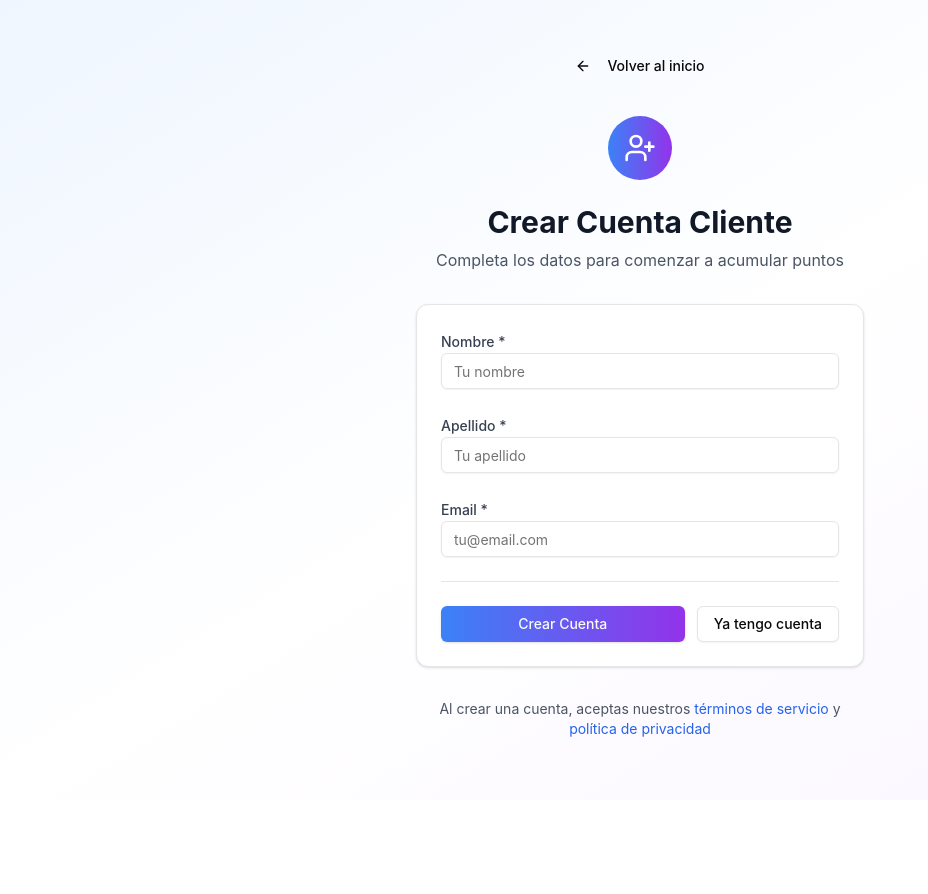
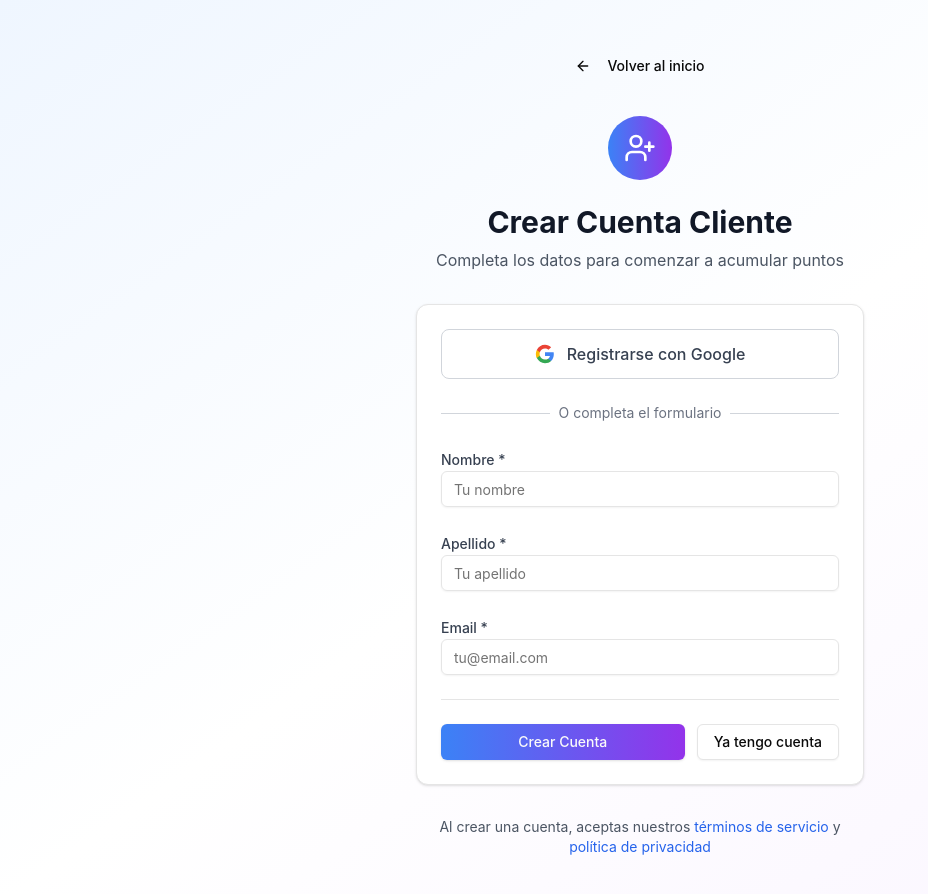
Before and after one commit to LuYomayel/fidelizapp, a Next.js app: page /cliente/registro in a window 1280 px wide. Shown: the top 894 px of the page, without its empty margins (0-928 px from the left). Before the commit the page ends 800 px from the top, so only its background shows below. Built offline with nearby package versions, Linux system fonts and the light colour scheme.

Commit message:
oauth completo!

```diff
--- a/pages/cliente/registro.tsx
+++ b/pages/cliente/registro.tsx
@@ -20,6 +20,9 @@ import {
 } from "@/components/ui/card";
 import { Input } from "@/components/ui/input";
 import { Label } from "@/components/ui/label";
+
+// Componente Google OAuth
+import GoogleSignInButton from "@/components/auth/GoogleSignInButton";
 
 export default function ClienteRegistro() {
   const [formData, setFormData] = useState<ClientRegistrationForm>({
@@ -182,6 +185,25 @@ export default function ClienteRegistro() {
           {/* Formulario */}
           <Card>
             <CardContent className="pt-6">
+              {/* Opción Google OAuth */}
+              <div className="mb-6">
+                <GoogleSignInButton
+                  text="Registrarse con Google"
+                  className="w-full"
+                />
+
+                <div className="relative my-6">
+                  <div className="absolute inset-0 flex items-center">
+                    <div className="w-full border-t border-gray-300" />
+                  </div>
+                  <div className="relative flex justify-center text-sm">
+                    <span className="bg-white px-2 text-gray-500">
+                      O completa el formulario
+                    </span>
+                  </div>
+                </div>
+              </div>
+
               <form onSubmit={handleSubmit} className="space-y-6">
                 {/* Nombre */}
                 <div>
```
Also changed, not shown: 1 other file (tests, documents, lock files or other folders).
